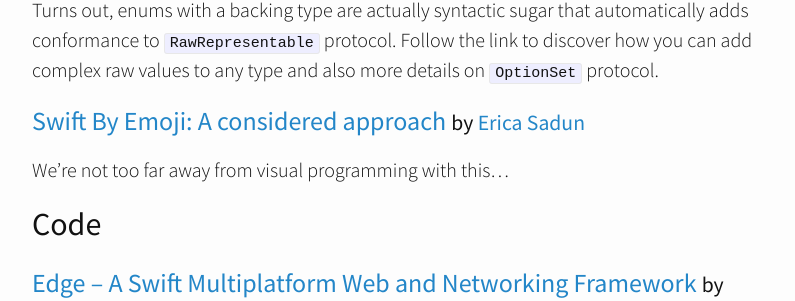
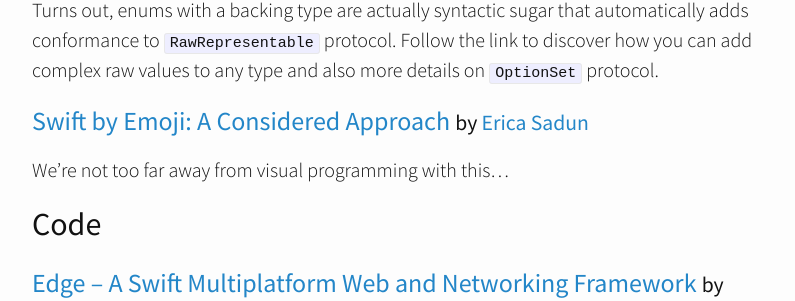
Before and after one commit to ServerSwift/serverswift.tech, a Jekyll site: the page built from _posts/2016-11-25-issue18.md, in a window 1280 px wide and 900 px high, scrolled down 1776 px. Shown: the part 156-457 px from the top of the window, without its empty margins (238-1033 px from the left). Built offline with Jekyll 4.4.1, drawn with Linux system fonts in a browser that asks for light colours; nearby versions of some CDN libraries; some of the changed text lies outside the part shown.

```diff
--- a/_posts/2016-11-24-issue18.md
+++ b/_posts/2016-11-25-issue18.md
@@ -65,7 +65,7 @@ automatically adds conformance to `RawRepresentable` protocol. Follow the link
 to discover how you can add complex raw values to any type and also more details
 on `OptionSet` protocol.
 
-### [Swift By Emoji: A considered approach](http://ericasadun.com/2016/11/08/swift-by-emoji-a-considered-approach/) <small>by [Erica Sadun](https://twitter.com/ericasadun/)</small>
+### [Swift by Emoji: A Considered Approach](http://ericasadun.com/2016/11/08/swift-by-emoji-a-considered-approach/) <small>by [Erica Sadun](https://twitter.com/ericasadun/)</small>
 
 We're not too far away from visual programming with this...
 
```
Also changed, not shown: other parts of _posts/2016-11-25-issue18.md (+1 -1 lines), _posts/2016-11-11-issue17.md (renamed from _posts/2016-11-10-issue17.md).
